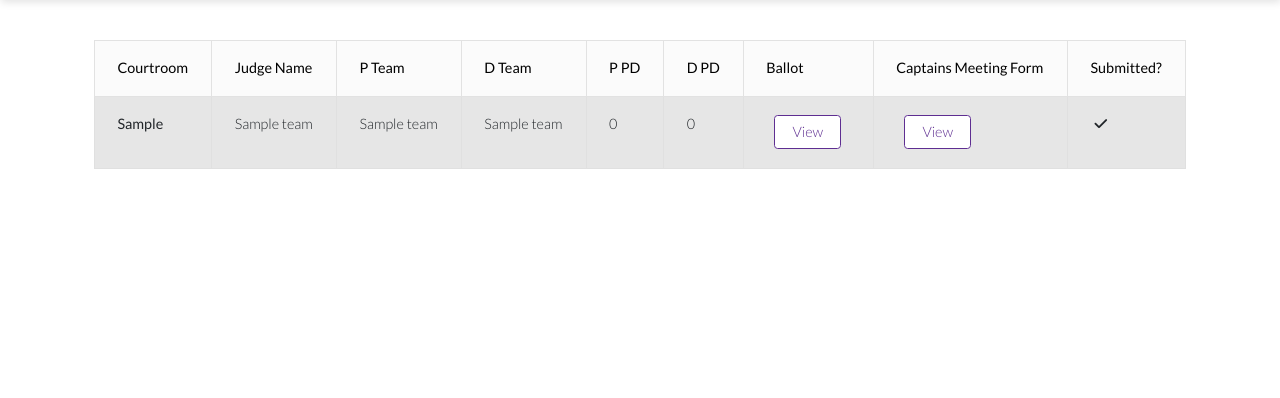
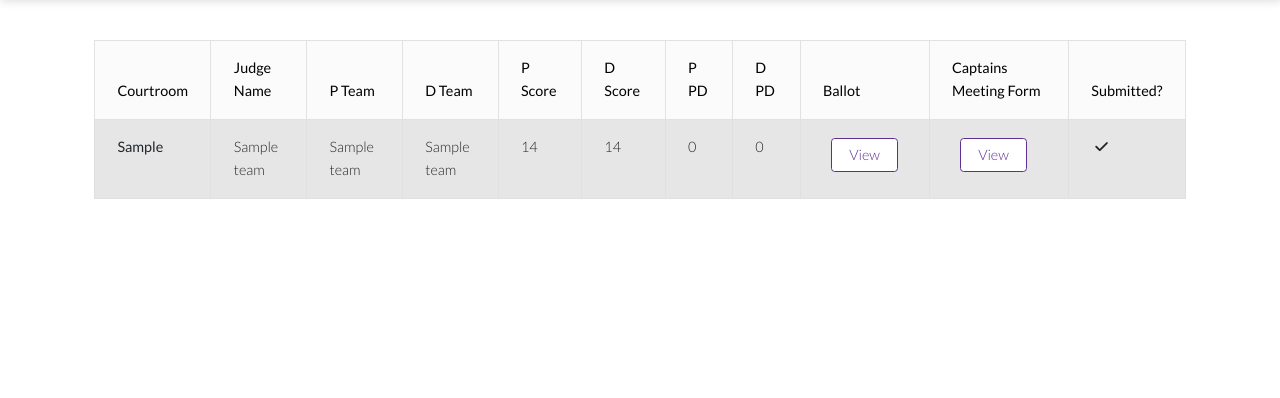
Before and after one commit to carlguo866/tabeasy, a Django app: page /view_ballot_status/1 in a window 1280 px wide. Shown: the part 70-468 px from the top of the page. Run offline with Django 3.2, Linux system fonts and the light colour scheme; a user stored in the database is signed in; tables that the repository leaves empty hold one stand-in row (values such as "Sample post"); some libraries are stand-ins or nearby versions; some web fonts are replaced.

Commit message:
fix more bugs and upload judges

```diff
--- a/accounts/admin.py
+++ b/accounts/admin.py
@@ -11,7 +11,6 @@ class UserAdmin(BaseUserAdmin, DynamicArrayMixin):
         (None, {'fields': ('username', 'password', 'raw_password')}),
         (('Personal info'), {'fields': ('first_name', 'last_name', 'is_team', 'is_judge')}),
         (('Permissions'), {'fields': ['is_staff']}),
-        # (('Round info'), {'fields':('sides','ballots','cs','pd')}),
         (('Important dates'), {'fields': ('last_login', 'date_joined')}),
     )
     readonly_fields = ('raw_password',) #,'sides','ballots','cs','pd'
--- a/templates/tourney/ballot.html
+++ b/templates/tourney/ballot.html
@@ -98,7 +98,7 @@
 								</div>
 								<div class="row text-start">
 									<div class="p-1">Comments:</div>
-									{% render_field form.p_open_comment class='form-control' name='p_open_comment'%}
+									{{ form.p_open_comment }}
 								</div>
 							</div>
 						</div>
@@ -115,7 +115,7 @@
 								</div>
 								<div class="row text-start">
 									<div class="p-1">Comments:</div>
-									{% render_field form.d_open_comment class='form-control' name='d_open_comment'%}
+									{{ form.d_open_comment }}
 								</div>
 							</div>
 						</div>
@@ -628,7 +628,7 @@
 								</div>
 								<div class="row text-start">
 									<div class="p-1">Comments:</div>
-									{% render_field form.d_close_comment class='form-control' name='d_close_comment'%}
+									{{ form.d_close_comment }}
 								</div>
 							</div>
 						</div>
--- a/templates/tourney/tab/view_ballots_status.html
+++ b/templates/tourney/tab/view_ballots_status.html
@@ -13,6 +13,8 @@
 					<th scope="col">Judge Name</th>
 					<th scope="col">P Team</th>
 					<th scope="col">D Team</th>
+					<th scope="col">P Score</th>
+					<th scope="col">D Score</th>
 					<th scope="col">P PD</th>
 					<th scope="col">D PD</th>
 					<th scope="col">Ballot</th>
@@ -27,6 +29,8 @@
 						<td>{{ ballot.judge }}</td>
 						<td>{{ ballot.round.p_team }}</td>
 						<td>{{ ballot.round.d_team }}</td>
+						<td>{{ ballot.p_total_score }}</td>
+						<td>{{ ballot.d_total_score }}</td>
 						<td>{{ ballot.p_pd }}</td>
 						<td>{{ ballot.d_pd }}</td>
 						<td>
--- a/tourney/admin.py
+++ b/tourney/admin.py
@@ -29,7 +29,7 @@ class PairingAdmin(admin.ModelAdmin, DynamicArrayMixin):
 
 @admin.register(Ballot)
 class BallotAdmin(admin.ModelAdmin, DynamicArrayMixin):
-    list_display = ['pk', 'round', 'judge', 'p_pd', 'd_pd', 'submit']
+    list_display = ['pk', 'round', 'judge', 'p_pd', 'd_pd','d_total_score','p_total_score', 'submit']
     list_filter = ['round__pairing', 'judge']
     search_fields = ['judge']
     model = Ballot
--- a/tourney/forms.py
+++ b/tourney/forms.py
@@ -172,7 +172,6 @@ class UpdateConflictForm(forms.ModelForm):
     # user = forms.Select()
     # conflicts_queryset = ( (team, team.school) for team in Team.objects.all() )
     conflicts = CustomModelChoiceField(
-        # queryset=conflicts_queryset,
         queryset=Team.objects.all(),
         widget=forms.CheckboxSelectMultiple
     )
--- a/tourney/models/ballot.py
+++ b/tourney/models/ballot.py
@@ -116,31 +116,41 @@ class Ballot(models.Model):
     def __str__(self):
         return f"Round {self.round.pairing.round_num} {self.judge}"
 
-    def calculate_win(self):
+    def p_total_score(self):
         if self.submit:
-            assert(not None in set([self.p_open, self.p_wit1_att_direct, self.p_wit1_wit_direct, self.p_wit1_wit_cross,
-                            self.p_wit2_att_direct, self.p_wit2_wit_direct, self.p_wit2_wit_cross ,
-                            self.p_wit3_att_direct, self.p_wit3_wit_direct, self.p_wit3_wit_cross,
-                            self.d_wit1_att_cross , self.d_wit2_att_cross , self.d_wit3_att_cross,
-                            self.p_close])), 'None in the p_scores cant run calculate_win()'
+            assert(not None in {self.p_open, self.p_wit1_att_direct, self.p_wit1_wit_direct, self.p_wit1_wit_cross,
+                                self.p_wit2_att_direct, self.p_wit2_wit_direct, self.p_wit2_wit_cross,
+                                self.p_wit3_att_direct, self.p_wit3_wit_direct, self.p_wit3_wit_cross,
+                                self.d_wit1_att_cross, self.d_wit2_att_cross, self.d_wit3_att_cross,
+                                self.p_close}), 'None in the p_scores cant run calculate_win()'
             p_total_score = self.p_open + self.p_wit1_att_direct + self.p_wit1_wit_direct + self.p_wit1_wit_cross + \
                             self.p_wit2_att_direct + self.p_wit2_wit_direct + self.p_wit2_wit_cross + \
                             self.p_wit3_att_direct + self.p_wit3_wit_direct + self.p_wit3_wit_cross + \
                             self.d_wit1_att_cross + self.d_wit2_att_cross + self.d_wit3_att_cross + \
                             self.p_close
-            assert(not None in set([
-                self.d_open, self.d_wit1_att_direct, self.d_wit1_wit_direct, self.d_wit1_wit_cross,
-                self.d_wit2_att_direct,  self.d_wit2_wit_direct,  self.d_wit2_wit_cross,
-            self.d_wit3_att_direct,  self.d_wit3_wit_direct,  self.d_wit3_wit_cross,
-            self.p_wit1_att_cross , self.p_wit2_att_cross + self.p_wit3_att_cross ,
-            self.d_close
-            ])), 'None in the d_scores cant run calculate_win()'
+            return p_total_score
+        else:
+            return 0
+
+    def d_total_score(self):
+        if self.submit:
+            assert (not None in {self.d_open, self.d_wit1_att_direct, self.d_wit1_wit_direct, self.d_wit1_wit_cross,
+                                 self.d_wit2_att_direct, self.d_wit2_wit_direct, self.d_wit2_wit_cross,
+                                 self.d_wit3_att_direct, self.d_wit3_wit_direct, self.d_wit3_wit_cross,
+                                 self.p_wit1_att_cross, self.p_wit2_att_cross + self.p_wit3_att_cross,
+                                 self.d_close}), 'None in the d_scores cant run calculate_win()'
             d_total_score = self.d_open + self.d_wit1_att_direct + self.d_wit1_wit_direct + self.d_wit1_wit_cross + \
                             self.d_wit2_att_direct + self.d_wit2_wit_direct + self.d_wit2_wit_cross + \
                             self.d_wit3_att_direct + self.d_wit3_wit_direct + self.d_wit3_wit_cross + \
                             self.p_wit1_att_cross + self.p_wit2_att_cross + self.p_wit3_att_cross + \
                             self.d_close
-            return p_total_score - d_total_score
+            return d_total_score
+        else:
+            return 0
+
+    def calculate_win(self):
+        if self.submit:
+            return self.p_total_score() - self.d_total_score()
         else:
             return 0
 
--- a/tourney/views.py
+++ b/tourney/views.py
@@ -365,6 +365,10 @@ def load_judges(request):
         m = worksheet.max_column
         for i in range(2, n + 1):
             username = worksheet.cell(i, 9).value
+            first_name = worksheet.cell(i, 1).value
+            last_name = worksheet.cell(i, 2).value
+            if last_name == None or last_name == '':
+                last_name = ' '
             raw_password = worksheet.cell(i,10).value
             preside = worksheet.cell(i,3).value
             if preside == 'CIN':
@@ -385,6 +389,11 @@ def load_judges(request):
                 if Judge.objects.filter(user__username=username).exists():
                     message += f'update judge {username}'
                     judge = Judge.objects.get(user__username=username)
+                    user = judge.user
+                    user.first_name = first_name
+                    user.last_name = last_name
+                    user.save()
+
                     judge.preside = preside
                     for i in range(len(availability)):
                         setattr(judge, f'available_round{i+1}', availability[i])
@@ -392,7 +401,9 @@ def load_judges(request):
 
                 else:
                     message += f'create judge {username}'
-                    user = User(username=username, raw_password=raw_password, is_team=False, is_judge=True)
+                    user = User(username=username, raw_password=raw_password,
+                                first_name=first_name, last_name=last_name,
+                                is_team=False, is_judge=True)
                     user.set_password(raw_password)
                     user.save()
                     judge = Judge(user=user, preside=preside)
```
